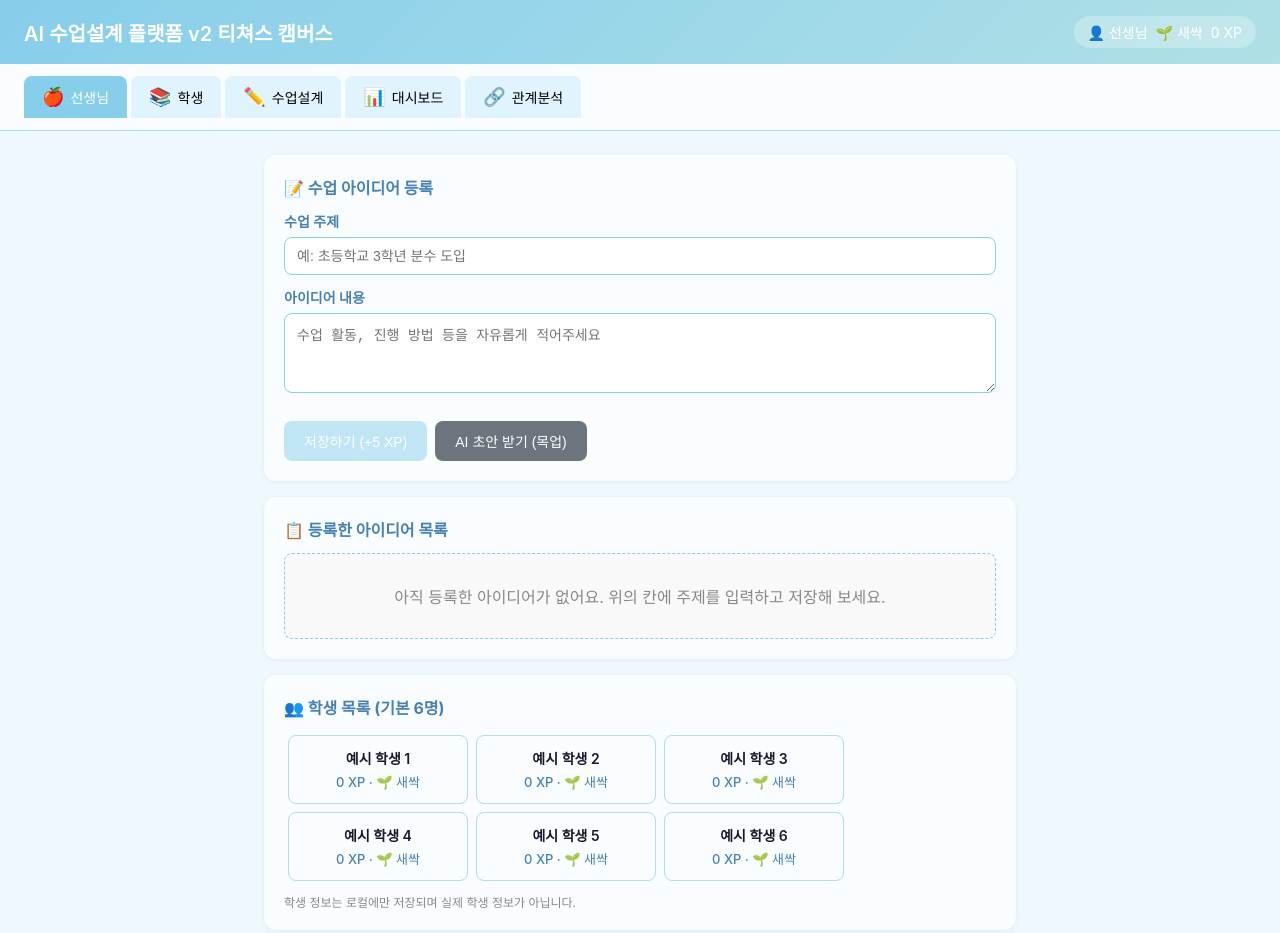
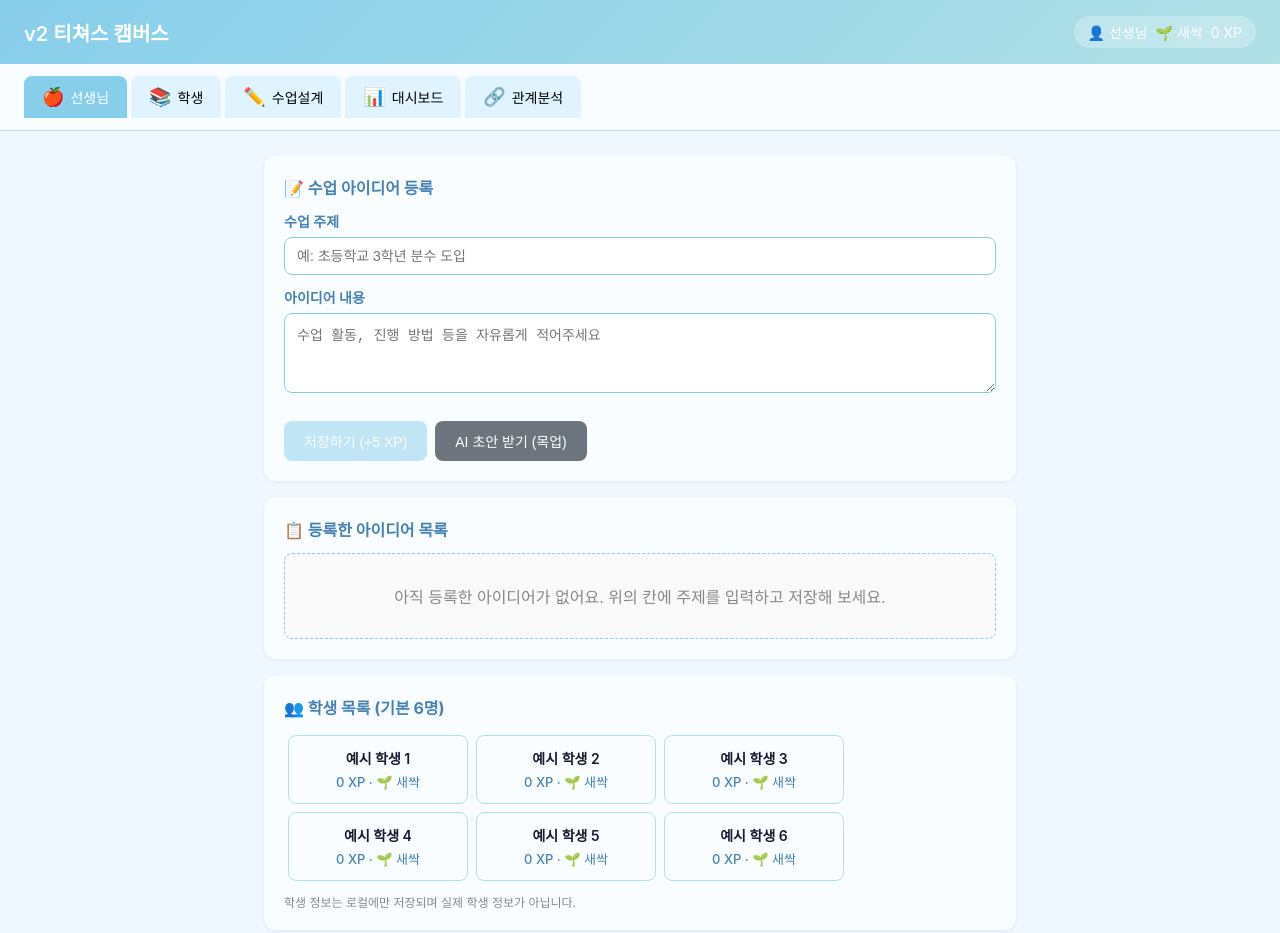
Before and after one commit to shinekim0486/ai-lesson-design-platform-v2-site, a plain HTML site: page index.html in a window 1280 px wide. Shown: the top 933 px of the page. Drawn offline with Linux system fonts and the light colour scheme.

Commit message:
Remove the platform prefix from the title

```diff
--- a/index.html
+++ b/index.html
@@ -3,7 +3,7 @@
 <head>
 <meta charset="UTF-8">
 <meta name="viewport" content="width=device-width, initial-scale=1.0">
-<title>AI 수업설계 플랫폼 v2 티쳐스 캠버스</title>
+<title>v2 티쳐스 캠버스</title>
 <style>
 * { box-sizing: border-box; margin: 0; padding: 0; }
 body {
@@ -273,7 +273,7 @@ table th { background: #e0f4ff; font-weight: 600; }
 <body>
 
 <div class="header">
-  <h1>AI 수업설계 플랫폼 v2 티쳐스 캠버스</h1>
+  <h1>v2 티쳐스 캠버스</h1>
   <div class="xp-display">
     <span>👤 선생님</span>
     <span id="header-level">🌱 새싹</span>
```
